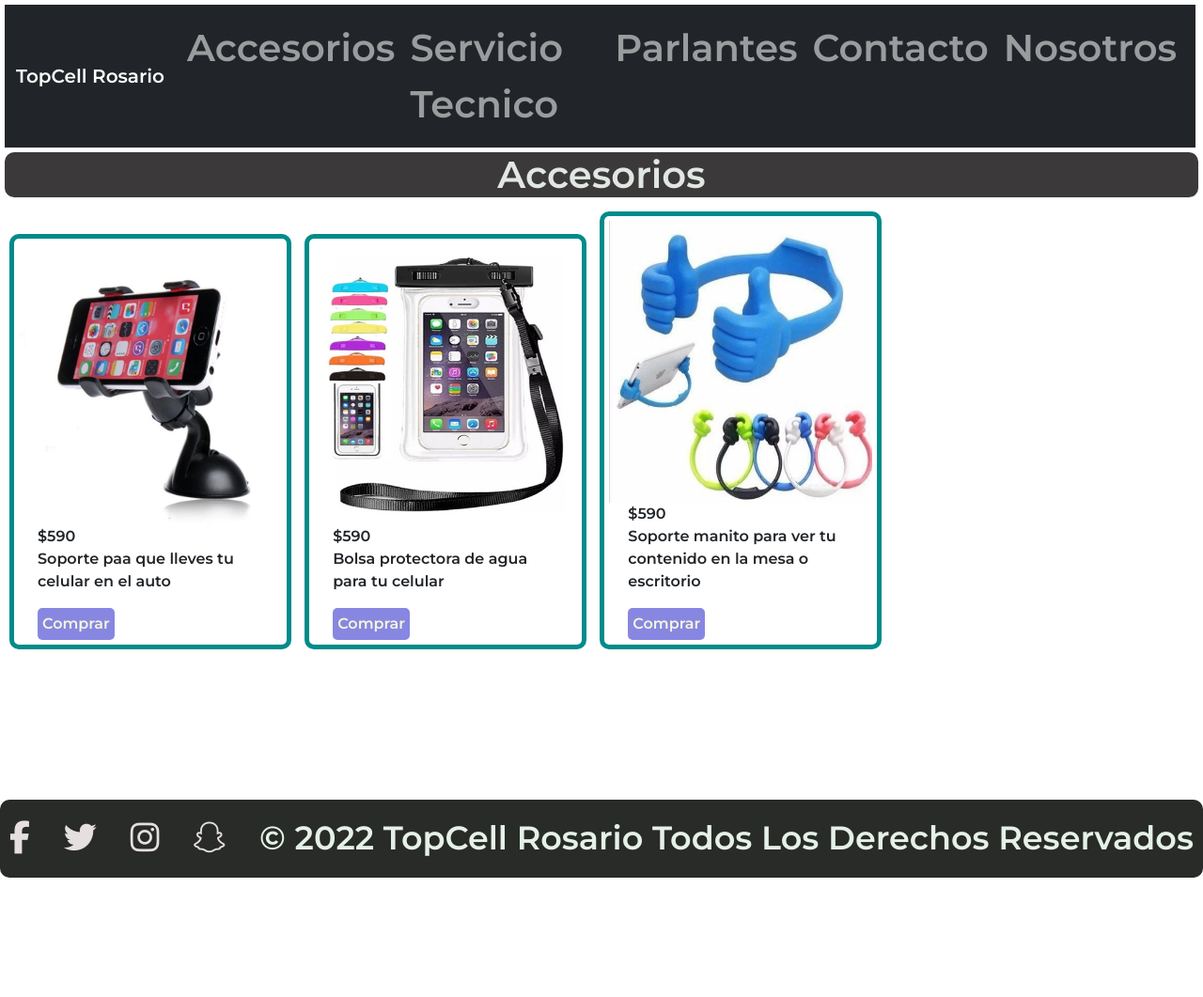
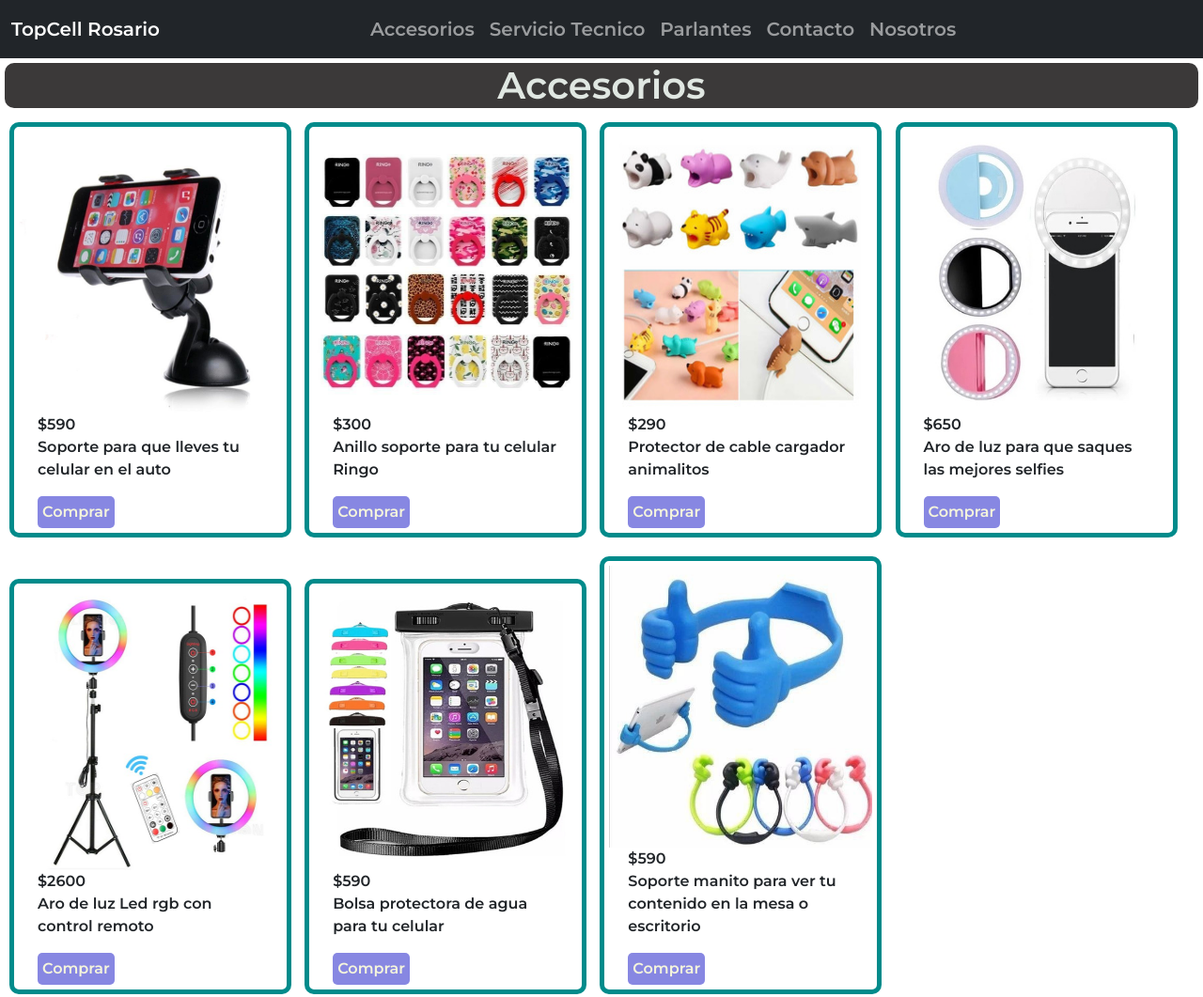
Before and after one commit to leogzaro/topcellrosario2022, a website: page pages/accesorios.html in a window 1280 px wide. Shown: the top 1061 px of the page at 94% size. Before the commit the page ends 934 px from the top, so only its background shows below. Drawn offline with Linux system fonts and the light colour scheme.

Commit message:
agrego contenido y correcciones

```diff
--- a/assets/scss/style.scss
+++ b/assets/scss/style.scss
@@ -80,14 +80,16 @@ section {
 
 }
 
-
+.navbar-nav{
+    padding-left: 200px;
+}
 
 
 header {
 
-    width: 99%;
-    margin: 5px;
-    font-size: 40px;
+    width: 100%;
+    margin: 0px;
+    font-size: 20px;
 }
 
 a {
@@ -143,6 +145,7 @@ a {
     color: #e5f1e8;
     display: flex;
     align-items: center;
+    font-size: 20px;
 }
 
 
--- a/pages/accesorios.html
+++ b/pages/accesorios.html
@@ -58,7 +58,51 @@
       <img src="./../assets/img/soporte celular auto.jpg" alt="" class="cardProduct__image">
       <div class="cardProduct__description">
         <strong class="cardProduct__description__price">$590</strong>
-        <p class="product__description__text"> Soporte paa que lleves tu celular en el auto</p>
+        <p class="product__description__text"> Soporte para que lleves tu celular en el auto</p>
+        <a href="#" class="card1product__description__action">Comprar</a>
+
+      </div>
+
+    </div>
+
+    <div class="cardProduct">
+      <img src="./../assets/img/anillo-celular.jpg" alt="" class="cardProduct__image">
+      <div class="cardProduct__description">
+        <strong class="cardProduct__description__price">$300</strong>
+        <p class="product__description__text"> Anillo soporte para tu celular Ringo</p>
+        <a href="#" class="card1product__description__action">Comprar</a>
+
+      </div>
+
+    </div>
+
+    <div class="cardProduct">
+      <img src="./../assets/img/comecable.jpg" alt="" class="cardProduct__image">
+      <div class="cardProduct__description">
+        <strong class="cardProduct__description__price">$290</strong>
+        <p class="product__description__text"> Protector de cable cargador animalitos</p>
+        <a href="#" class="card1product__description__action">Comprar</a>
+
+      </div>
+
+    </div>
+
+    <div class="cardProduct">
+      <img src="./../assets/img/aro-luz-chico.jfif" alt="" class="cardProduct__image">
+      <div class="cardProduct__description">
+        <strong class="cardProduct__description__price">$650</strong>
+        <p class="product__description__text"> Aro de luz para que saques las mejores selfies </p>
+        <a href="#" class="card1product__description__action">Comprar</a>
+
+      </div>
+
+    </div>
+
+    <div class="cardProduct">
+      <img src="./../assets/img/aro-de-luz-led-33.jpg" alt="" class="cardProduct__image">
+      <div class="cardProduct__description">
+        <strong class="cardProduct__description__price">$2600</strong>
+        <p class="product__description__text"> Aro de luz Led rgb con control remoto</p>
         <a href="#" class="card1product__description__action">Comprar</a>
 
       </div>
```
Also changed, not shown: pages/Parlantes.html (+28 -0 lines), pages/Servicio Tecnico.html (+24 -0 lines), assets/css/style.css, assets/img/anillo-celular.jpg (added), assets/img/aro-de-luz-led-33.jpg (added), assets/img/aro-luz-chico.jfif (added), assets/img/comecable.jpg (added), assets/img/parlante-ducha.jpeg (added), assets/img/parlante-maceta.jpg (added).
